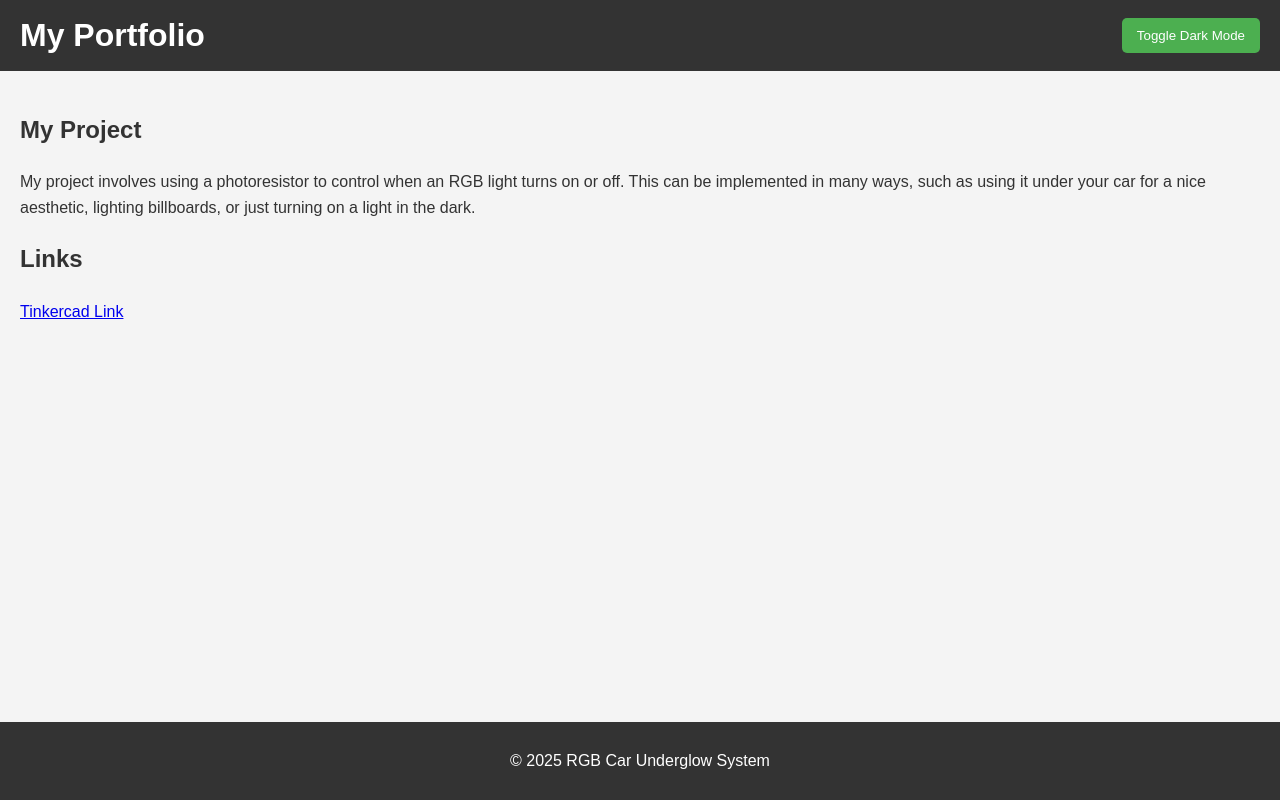
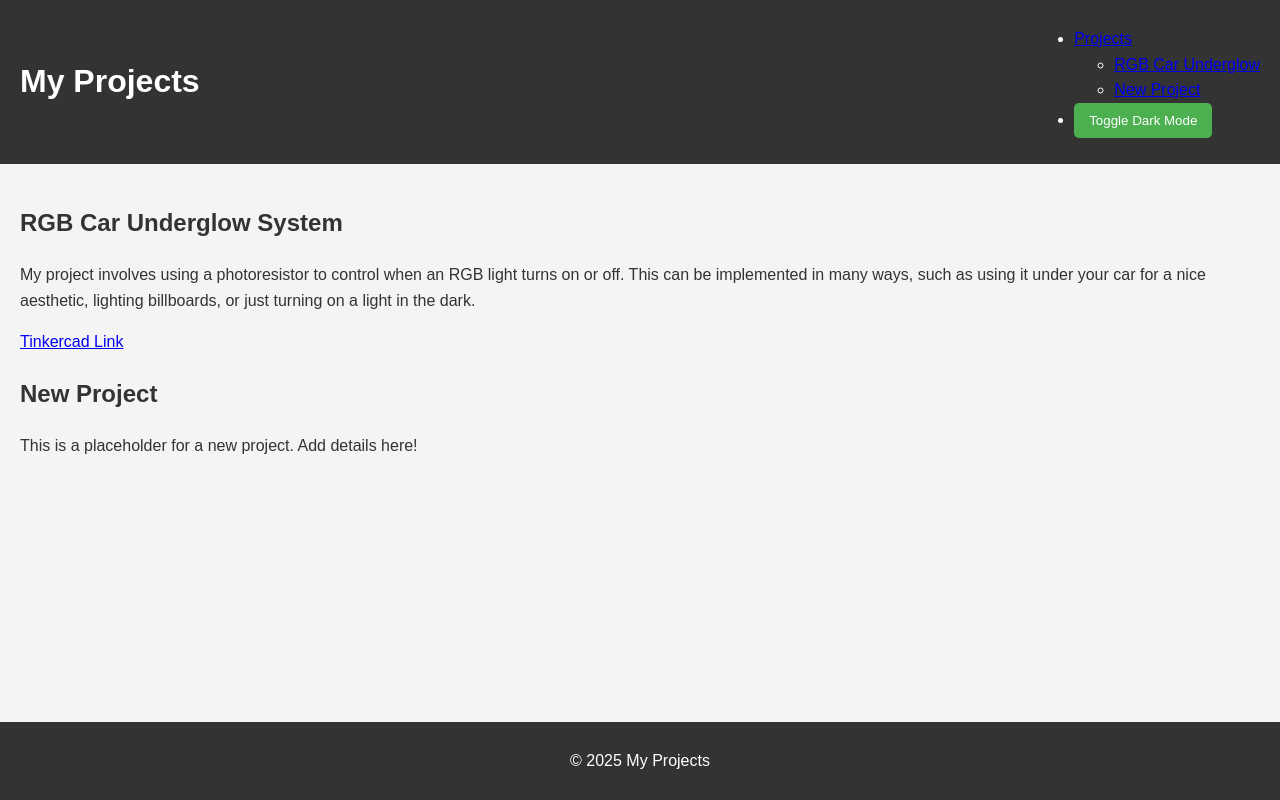
Before and after one commit to yushax-y/portfolio, a plain HTML site: page index.html in a window 1280 px wide. Drawn offline with Linux system fonts and the light colour scheme.

Commit message:
Update index.html

```diff
--- a/index.html
+++ b/index.html
@@ -3,34 +3,48 @@
 <head>
     <meta charset="UTF-8">
     <meta name="viewport" content="width=device-width, initial-scale=1.0">
-    <title>RGB Car Underglow System</title>
+    <title>My Projects</title>
     <link rel="stylesheet" href="style.css">
 </head>
 <body>
     <header>
-        <h1>My Portfolio</h1>
-        <button id="dark-mode-toggle">Toggle Dark Mode</button>
+        <h1>My Projects</h1>
+        <nav>
+            <ul>
+                <li>
+                    <a href="#">Projects</a>
+                    <ul class="dropdown">
+                        <li><a href="#rgb-car-underglow">RGB Car Underglow</a></li>
+                        <li><a href="#new-project">New Project</a></li>
+                    </ul>
+                </li>
+                <li><button id="dark-mode-toggle">Toggle Dark Mode</button></li>
+            </ul>
+        </nav>
     </header>
     <main>
-        <section>
-            <h2>My Project</h2>
+        <section id="rgb-car-underglow">
+            <h2>RGB Car Underglow System</h2>
             <p>
                 My project involves using a photoresistor to control when an RGB light turns on or off.
                 This can be implemented in many ways, such as using it under your car for a nice aesthetic,
                 lighting billboards, or just turning on a light in the dark.
             </p>
-        </section>
-        <section>
-            <h2>Links</h2>
             <p>
                 <a href="https://www.tinkercad.com/things/8xj8ErO6ve4-frantic-krunk?sharecode=PE1O6Losy1wvOqUdpTSG6Y_Z0GWFK3qrggE_p7qHlRo" target="_blank">
                     Tinkercad Link
                 </a>
             </p>
         </section>
+        <section id="new-project">
+            <h2>New Project</h2>
+            <p>
+                This is a placeholder for a new project. Add details here!
+            </p>
+        </section>
     </main>
     <footer>
-        <p>&copy; 2025 RGB Car Underglow System</p>
+        <p>&copy; 2025 My Projects</p>
     </footer>
     <script src="script.js"></script>
 </body>
```
